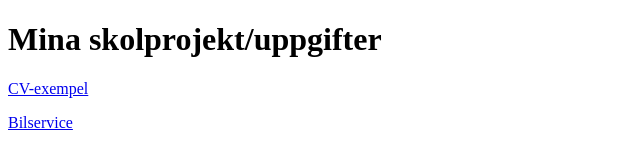
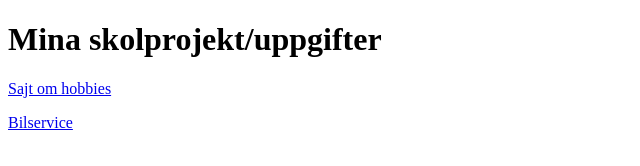
Before and after one commit to pfva/pfva.github.io, a plain HTML site: page index.html in a window 1280 px wide. Shown: the full height of the page, 0-640 px from the left. Drawn offline with Linux system fonts and the light colour scheme.

Commit message:
Updated frontpage

```diff
--- a/index.html
+++ b/index.html
@@ -6,7 +6,7 @@
 <body>
   <h1>Mina skolprojekt/uppgifter</h1>
 
-  <p><a href="https://pfva.github.io/cv/">CV-exempel</a></p>
+  <p><a href="https://pfva.github.io/sajt-om-hobbies/">Sajt om hobbies</a></p>
   <p><a href="https://pfva.github.io/bilservice/">Bilservice</a></p>
 </body>
 </html>
```
